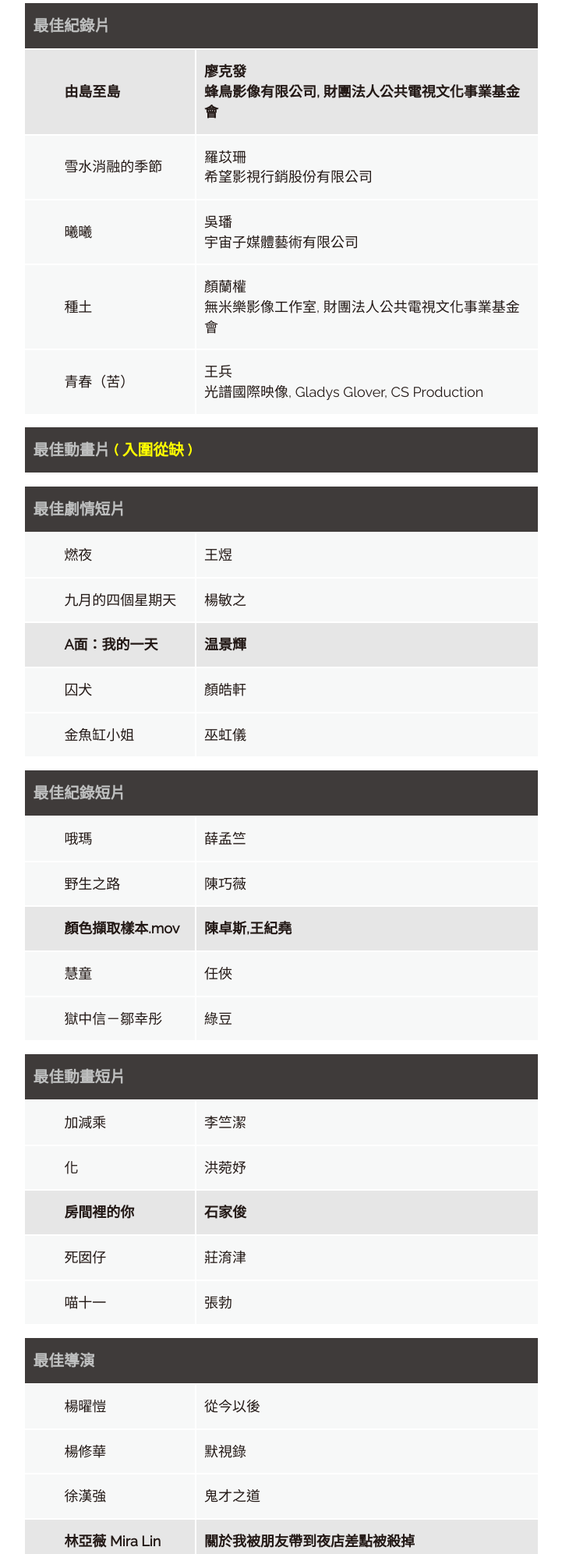
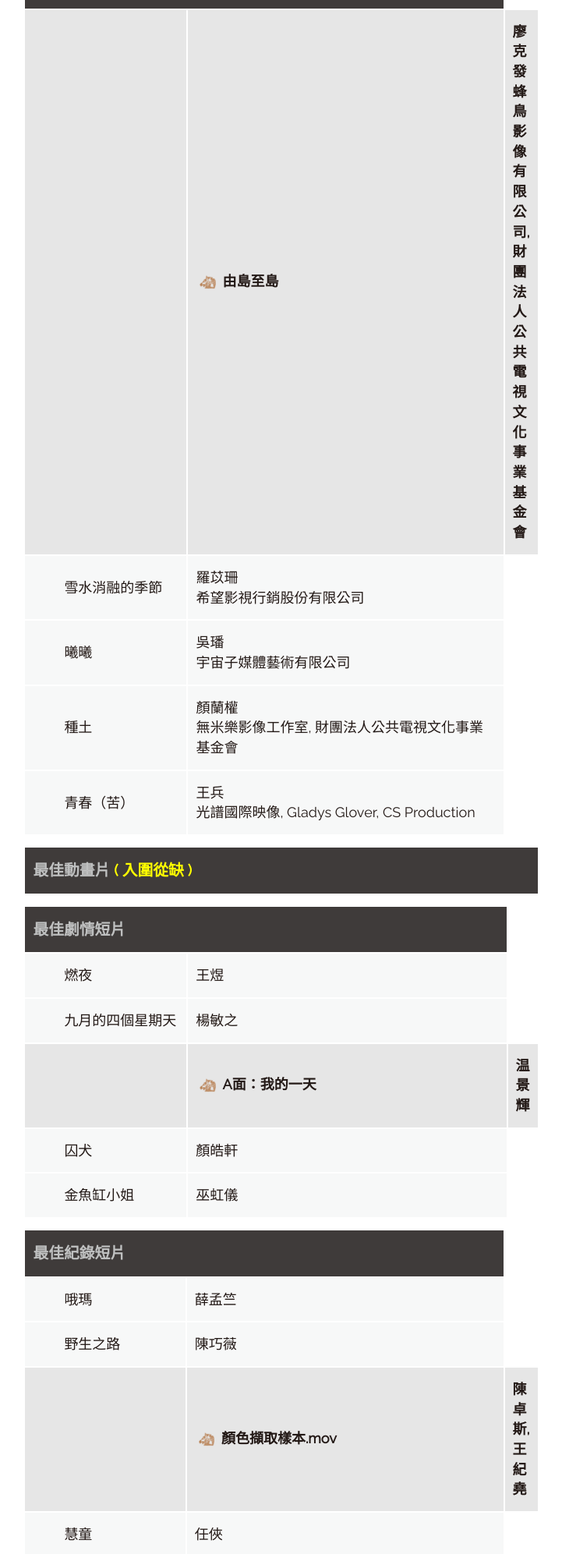
Before and after one commit to FatDangg/goldenhorse, a plain HTML site: page index.html in a window 1280 px wide. Shown: the part 807-2800 px from the top of the page at 78% size, without its empty margins (279-1000 px from the left). Drawn offline with Linux system fonts and the light colour scheme; a script that the page names is missing.

Commit message:
Update index.html

```diff
--- a/index.html
+++ b/index.html
@@ -700,28 +700,28 @@ a:hover.text-person-article { 	color: #B37642 !important;
 		<table class="table special award"><colgroup>
 					<col class="col-xs-4">
 					<col class="col-xs-8">
-				</colgroup><tbody><tr><th colspan="2">最佳劇情片 </th></tr>  <tr class="">  <td><a href="https://www.goldenhorse.org.tw/film/about/archive/detail/3895"><div>從今以後</div></a></td>  <td>先響電影有限公司, Mise en Scene Film Production Ltd.</td>  </tr>  <tr class="">  <td><a href="https://www.goldenhorse.org.tw/film/about/archive/detail/3853"><div>默視錄</div></a></td>  <td>亞鋼電影公司, 飛望影像有限公司, Films de Force Majeure, Cinema Inutile</td>  </tr>  <tr class="">  <td><a href="https://www.goldenhorse.org.tw/film/about/archive/detail/3899"><div>鬼才之道</div></a></td>  <td>牽猴子股份有限公司, 索尼影業國際製片, 影一製作所股份有限公司, 大慕可可股份有限公司, 有戲娛樂股份有限公司, 奇幻娛樂國際股份有限公司, 一種態度電影股份有限公司</td>  </tr>  <tr class="mark">  <td><img src="horse.png" style="height: 3em; vertical-align: middle; margin-right: 0.2em;"><a href="https://www.goldenhorse.org.tw/film/about/archive/detail/4019"><span>一部未完成的電影</span></a></td>  <td>Yingfilms Pte. Ltd., Essential Films</td>  </tr>  <tr class="">  <td><a href="https://www.goldenhorse.org.tw/film/about/archive/detail/4018"><div>漂亮朋友</div></a></td>  <td>Blackfin Production</td>  </tr></tbody></table><table class="table special award"><colgroup>
+				</colgroup><tbody><tr><th colspan="2">最佳劇情片 </th></tr>  <tr class="">  <td><a href="https://www.goldenhorse.org.tw/film/about/archive/detail/3895"><div>從今以後</div></a></td>  <td>先響電影有限公司, Mise en Scene Film Production Ltd.</td>  </tr>  <tr class="">  <td><a href="https://www.goldenhorse.org.tw/film/about/archive/detail/3853"><div>默視錄</div></a></td>  <td>亞鋼電影公司, 飛望影像有限公司, Films de Force Majeure, Cinema Inutile</td>  </tr>  <tr class="">  <td><a href="https://www.goldenhorse.org.tw/film/about/archive/detail/3899"><div>鬼才之道</div></a></td>  <td>牽猴子股份有限公司, 索尼影業國際製片, 影一製作所股份有限公司, 大慕可可股份有限公司, 有戲娛樂股份有限公司, 奇幻娛樂國際股份有限公司, 一種態度電影股份有限公司</td>  </tr>  <tr class="mark">  <td><img src="horse.png" style="height: 1.5em; vertical-align: middle; margin-right: 0.2em;"><a href="https://www.goldenhorse.org.tw/film/about/archive/detail/4019"><span>一部未完成的電影</span></a></td>  <td>Yingfilms Pte. Ltd., Essential Films</td>  </tr>  <tr class="">  <td><a href="https://www.goldenhorse.org.tw/film/about/archive/detail/4018"><div>漂亮朋友</div></a></td>  <td>Blackfin Production</td>  </tr></tbody></table><table class="table special award"><colgroup>
 					<col class="col-xs-4">
 					<col class="col-xs-8">
-				</colgroup><tbody><tr><th colspan="2">最佳紀錄片 </th></tr>  <tr class="mark">  <td><a href="https://www.goldenhorse.org.tw/film/about/archive/detail/4017"><div>由島至島</div></a></td>  <td>廖克發<br>蜂鳥影像有限公司, 財團法人公共電視文化事業基金會</td>  </tr>  <tr class="">  <td><a href="https://www.goldenhorse.org.tw/film/about/archive/detail/4023"><div>雪水消融的季節</div></a></td>  <td>羅苡珊<br>希望影視行銷股份有限公司</td>  </tr>  <tr class="">  <td><a href="https://www.goldenhorse.org.tw/film/about/archive/detail/4025"><div>曦曦</div></a></td>  <td>吳璠<br>宇宙子媒體藝術有限公司</td>  </tr>  <tr class="">  <td><a href="https://www.goldenhorse.org.tw/film/about/archive/detail/4021"><div>種土</div></a></td>  <td>顏蘭權<br>無米樂影像工作室, 財團法人公共電視文化事業基金會</td>  </tr>  <tr class="">  <td><a href="https://www.goldenhorse.org.tw/film/about/archive/detail/4016"><div>青春（苦）</div></a></td>  <td>王兵<br>光譜國際映像, Gladys Glover, CS Production</td>  </tr></tbody></table><table class="table special award"><colgroup>
+				</colgroup><tbody><tr><th colspan="2">最佳紀錄片 </th></tr>  <tr class="mark">  <td><td><img src="horse.png" style="height: 1.5em; vertical-align: middle; margin-right: 0.2em;"><a href="https://www.goldenhorse.org.tw/film/about/archive/detail/4017"><span>由島至島</span></a></td>  <td>廖克發<br>蜂鳥影像有限公司, 財團法人公共電視文化事業基金會</td>  </tr>  <tr class="">  <td><a href="https://www.goldenhorse.org.tw/film/about/archive/detail/4023"><div>雪水消融的季節</div></a></td>  <td>羅苡珊<br>希望影視行銷股份有限公司</td>  </tr>  <tr class="">  <td><a href="https://www.goldenhorse.org.tw/film/about/archive/detail/4025"><div>曦曦</div></a></td>  <td>吳璠<br>宇宙子媒體藝術有限公司</td>  </tr>  <tr class="">  <td><a href="https://www.goldenhorse.org.tw/film/about/archive/detail/4021"><div>種土</div></a></td>  <td>顏蘭權<br>無米樂影像工作室, 財團法人公共電視文化事業基金會</td>  </tr>  <tr class="">  <td><a href="https://www.goldenhorse.org.tw/film/about/archive/detail/4016"><div>青春（苦）</div></a></td>  <td>王兵<br>光譜國際映像, Gladys Glover, CS Production</td>  </tr></tbody></table><table class="table special award"><colgroup>
 					<col class="col-xs-4">
 					<col class="col-xs-8">
 				</colgroup><tbody><tr><th colspan="2">最佳動畫片  <span class="text-spot-light">( 入圍從缺 )</span></th></tr></tbody></table><table class="table special award"><colgroup>
 					<col class="col-xs-4">
 					<col class="col-xs-8">
-				</colgroup><tbody><tr><th colspan="2">最佳劇情短片 </th></tr>  <tr class="">  <td><a href="https://www.goldenhorse.org.tw/film/about/archive/detail/3901"><div>燃夜</div></a></td>  <td>王煜<br></td>  </tr>  <tr class="">  <td><a href="https://www.goldenhorse.org.tw/film/about/archive/detail/3892"><div>九月的四個星期天</div></a></td>  <td>楊敏之<br></td>  </tr>  <tr class="mark">  <td><a href="https://www.goldenhorse.org.tw/film/about/archive/detail/3887"><div>A面：我的一天</div></a></td>  <td>温景輝<br></td>  </tr>  <tr class="">  <td><a href="https://www.goldenhorse.org.tw/film/about/archive/detail/3904"><div>囚犬</div></a></td>  <td>顏皓軒<br></td>  </tr>  <tr class="">  <td><a href="https://www.goldenhorse.org.tw/film/about/archive/detail/3898"><div>金魚缸小姐</div></a></td>  <td>巫虹儀<br></td>  </tr></tbody></table><table class="table special award"><colgroup>
+				</colgroup><tbody><tr><th colspan="2">最佳劇情短片 </th></tr>  <tr class="">  <td><a href="https://www.goldenhorse.org.tw/film/about/archive/detail/3901"><div>燃夜</div></a></td>  <td>王煜<br></td>  </tr>  <tr class="">  <td><a href="https://www.goldenhorse.org.tw/film/about/archive/detail/3892"><div>九月的四個星期天</div></a></td>  <td>楊敏之<br></td>  </tr>  <tr class="mark">  <td><td><img src="horse.png" style="height: 1.5em; vertical-align: middle; margin-right: 0.2em;"><a href="https://www.goldenhorse.org.tw/film/about/archive/detail/3887"><span>A面：我的一天</span></a></td>  <td>温景輝<br></td>  </tr>  <tr class="">  <td><a href="https://www.goldenhorse.org.tw/film/about/archive/detail/3904"><div>囚犬</div></a></td>  <td>顏皓軒<br></td>  </tr>  <tr class="">  <td><a href="https://www.goldenhorse.org.tw/film/about/archive/detail/3898"><div>金魚缸小姐</div></a></td>  <td>巫虹儀<br></td>  </tr></tbody></table><table class="table special award"><colgroup>
 					<col class="col-xs-4">
 					<col class="col-xs-8">
-				</colgroup><tbody><tr><th colspan="2">最佳紀錄短片 </th></tr>  <tr class="">  <td><a href="https://www.goldenhorse.org.tw/film/about/archive/detail/3922"><div>哦瑪</div></a></td>  <td>薛孟竺<br></td>  </tr>  <tr class="">  <td><a href="https://www.goldenhorse.org.tw/film/about/archive/detail/3909"><div>野生之路</div></a></td>  <td>陳巧薇<br></td>  </tr>  <tr class="mark">  <td><a href="https://www.goldenhorse.org.tw/film/about/archive/detail/3915"><div>顏色擷取樣本.mov</div></a></td>  <td>陳卓斯,王紀堯<br></td>  </tr>  <tr class="">  <td><a href="https://www.goldenhorse.org.tw/film/about/archive/detail/3925"><div>慧童</div></a></td>  <td>任俠<br></td>  </tr>  <tr class="">  <td><a href="https://www.goldenhorse.org.tw/film/about/archive/detail/3918"><div>獄中信－鄒幸彤</div></a></td>  <td>綠豆<br></td>  </tr></tbody></table><table class="table special award"><colgroup>
+				</colgroup><tbody><tr><th colspan="2">最佳紀錄短片 </th></tr>  <tr class="">  <td><a href="https://www.goldenhorse.org.tw/film/about/archive/detail/3922"><div>哦瑪</div></a></td>  <td>薛孟竺<br></td>  </tr>  <tr class="">  <td><a href="https://www.goldenhorse.org.tw/film/about/archive/detail/3909"><div>野生之路</div></a></td>  <td>陳巧薇<br></td>  </tr>  <tr class="mark">  <td><td><img src="horse.png" style="height: 1.5em; vertical-align: middle; margin-right: 0.2em;"><a href="https://www.goldenhorse.org.tw/film/about/archive/detail/3915"><span>顏色擷取樣本.mov</span></a></td>  <td>陳卓斯,王紀堯<br></td>  </tr>  <tr class="">  <td><a href="https://www.goldenhorse.org.tw/film/about/archive/detail/3925"><div>慧童</div></a></td>  <td>任俠<br></td>  </tr>  <tr class="">  <td><a href="https://www.goldenhorse.org.tw/film/about/archive/detail/3918"><div>獄中信－鄒幸彤</div></a></td>  <td>綠豆<br></td>  </tr></tbody></table><table class="table special award"><colgroup>
 					<col class="col-xs-4">
 					<col class="col-xs-8">
-				</colgroup><tbody><tr><th colspan="2">最佳動畫短片 </th></tr>  <tr class="">  <td><a href="https://www.goldenhorse.org.tw/film/about/archive/detail/3932"><div>加減乘</div></a></td>  <td>李竺潔<br></td>  </tr>  <tr class="">  <td><a href="https://www.goldenhorse.org.tw/film/about/archive/detail/3936"><div>化</div></a></td>  <td>洪菀妤<br></td>  </tr>  <tr class="mark">  <td><a href="https://www.goldenhorse.org.tw/film/about/archive/detail/3938"><div>房間裡的你</div></a></td>  <td>石家俊<br></td>  </tr>  <tr class="">  <td><a href="https://www.goldenhorse.org.tw/film/about/archive/detail/3941"><div>死囡仔</div></a></td>  <td>莊淯津<br></td>  </tr>  <tr class="">  <td><a href="https://www.goldenhorse.org.tw/film/about/archive/detail/3929"><div>喵十一</div></a></td>  <td>張勃<br></td>  </tr></tbody></table><table class="table special award"><colgroup>
+				</colgroup><tbody><tr><th colspan="2">最佳動畫短片 </th></tr>  <tr class="">  <td><a href="https://www.goldenhorse.org.tw/film/about/archive/detail/3932"><div>加減乘</div></a></td>  <td>李竺潔<br></td>  </tr>  <tr class="">  <td><a href="https://www.goldenhorse.org.tw/film/about/archive/detail/3936"><div>化</div></a></td>  <td>洪菀妤<br></td>  </tr>  <tr class="mark">  <td><td><img src="horse.png" style="height: 1.5em; vertical-align: middle; margin-right: 0.2em;"><a href="https://www.goldenhorse.org.tw/film/about/archive/detail/3938"><span>房間裡的你</span></a></td>  <td>石家俊<br></td>  </tr>  <tr class="">  <td><a href="https://www.goldenhorse.org.tw/film/about/archive/detail/3941"><div>死囡仔</div></a></td>  <td>莊淯津<br></td>  </tr>  <tr class="">  <td><a href="https://www.goldenhorse.org.tw/film/about/archive/detail/3929"><div>喵十一</div></a></td>  <td>張勃<br></td>  </tr></tbody></table><table class="table special award"><colgroup>
 					<col class="col-xs-4">
 					<col class="col-xs-8">
-				</colgroup><tbody><tr><th colspan="2">最佳導演 </th></tr>  <tr class=""><td><div>楊曜愷</div></td>  <td><a href="https://www.goldenhorse.org.tw/film/about/archive/detail/3895">從今以後</a></td></tr>  <tr class=""><td><div>楊修華</div></td>  <td><a href="https://www.goldenhorse.org.tw/film/about/archive/detail/3853">默視錄</a></td></tr>  <tr class=""><td><div>徐漢強</div></td>  <td><a href="https://www.goldenhorse.org.tw/film/about/archive/detail/3899">鬼才之道</a></td></tr>  <tr class="mark"><td><div>林亞薇  Mira Lin</div></td>  <td><a href="https://www.youtube.com/watch?v=pqF6k208czY" target="_blank">關於我被朋友帶到夜店差點被殺掉</a></td></tr>  <tr class=""><td><div>耿軍</div></td>  <td><a href="https://www.goldenhorse.org.tw/film/about/archive/detail/4018">漂亮朋友</a></td></tr></tbody></table><table class="table special award"><colgroup>
+				</colgroup><tbody><tr><th colspan="2">最佳導演 </th></tr>  <tr class=""><td><div>楊曜愷</div></td>  <td><a href="https://www.goldenhorse.org.tw/film/about/archive/detail/3895">從今以後</a></td></tr>  <tr class=""><td><div>楊修華</div></td>  <td><a href="https://www.goldenhorse.org.tw/film/about/archive/detail/3853">默視錄</a></td></tr>  <tr class=""><td><div>徐漢強</div></td>  <td><a href="https://www.goldenhorse.org.tw/film/about/archive/detail/3899">鬼才之道</a></td></tr>  <tr class="mark"><td><img src="horse.png" style="height: 1.5em; vertical-align: middle; margin-right: 0.2em;"><span>林亞薇  Mira Lin</span></td>  <td><a href="https://www.youtube.com/watch?v=pqF6k208czY" target="_blank">關於我被朋友帶到夜店差點被殺掉</a></td></tr>  <tr class=""><td><div>耿軍</div></td>  <td><a href="https://www.goldenhorse.org.tw/film/about/archive/detail/4018">漂亮朋友</a></td></tr></tbody></table><table class="table special award"><colgroup>
 					<col class="col-xs-4">
 					<col class="col-xs-8">
-				</colgroup><tbody><tr><th colspan="2">最佳男主角 </th></tr>  <tr class=""><td><div>喜翔</div></td>  <td><a href="https://www.goldenhorse.org.tw/film/about/archive/detail/3889">春行</a></td></tr>  <tr class=""><td><div>張震</div></td>  <td><a href="https://www.goldenhorse.org.tw/film/about/archive/detail/3944">餘燼</a></td></tr>  <tr class=""><td><div>游學修</div></td>  <td><a href="https://www.goldenhorse.org.tw/film/about/archive/detail/3955">看我今天怎麼說</a></td></tr>  <tr class=""><td><div>Wanlop RUNGKUMJAD</div></td>  <td><a href="https://www.goldenhorse.org.tw/film/about/archive/detail/3964">白衣蒼狗</a></td></tr>  <tr class="mark"><td><div>張志勇</div></td>  <td><a href="https://www.goldenhorse.org.tw/film/about/archive/detail/4018">漂亮朋友</a></td></tr></tbody></table><table class="table special award"><colgroup>
+				</colgroup><tbody><tr><th colspan="2">最佳男主角 </th></tr>  <tr class=""><td><div>喜翔</div></td>  <td><a href="https://www.goldenhorse.org.tw/film/about/archive/detail/3889">春行</a></td></tr>  <tr class=""><td><div>張震</div></td>  <td><a href="https://www.goldenhorse.org.tw/film/about/archive/detail/3944">餘燼</a></td></tr>  <tr class=""><td><div>游學修</div></td>  <td><a href="https://www.goldenhorse.org.tw/film/about/archive/detail/3955">看我今天怎麼說</a></td></tr>  <tr class=""><td><div>Wanlop RUNGKUMJAD</div></td>  <td><a href="https://www.goldenhorse.org.tw/film/about/archive/detail/3964">白衣蒼狗</a></td></tr>  <tr class="mark"><td><div>張志勇</div></td>  <td><img src="horse.png" style="height: 1.5em; vertical-align: middle; margin-right: 0.2em;"><a href="https://www.goldenhorse.org.tw/film/about/archive/detail/4018"><span>漂亮朋友</span></a></td></tr></tbody></table><table class="table special award"><colgroup>
 					<col class="col-xs-4">
 					<col class="col-xs-8">
 				</colgroup><tbody><tr><th colspan="2">最佳女主角 </th></tr>  <tr class=""><td><div>區嘉雯</div></td>  <td><a href="https://www.goldenhorse.org.tw/film/about/archive/detail/3895">從今以後</a></td></tr>  <tr class=""><td><div>夏于喬</div></td>  <td><a href="https://www.goldenhorse.org.tw/film/about/archive/detail/3948">小雁與吳愛麗</a></td></tr>  <tr class="mark"><td><div>鍾雪瑩</div></td>  <td><a href="https://www.goldenhorse.org.tw/film/about/archive/detail/3955">看我今天怎麼說</a></td></tr>  <tr class=""><td><div>張艾嘉</div></td>  <td><a href="https://www.goldenhorse.org.tw/film/about/archive/detail/4001">女兒的女兒</a></td></tr>  <tr class=""><td><div>吳君如</div></td>  <td><a href="https://www.goldenhorse.org.tw/film/about/archive/detail/4012">我談的那場戀愛</a></td></tr></tbody></table><table class="table special award"><colgroup>
```
